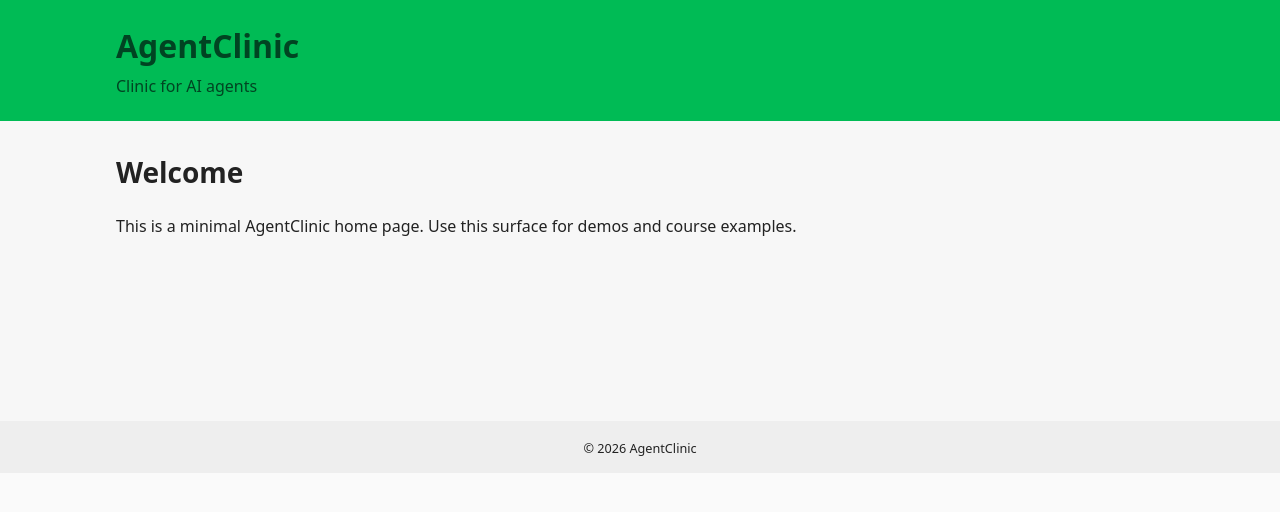
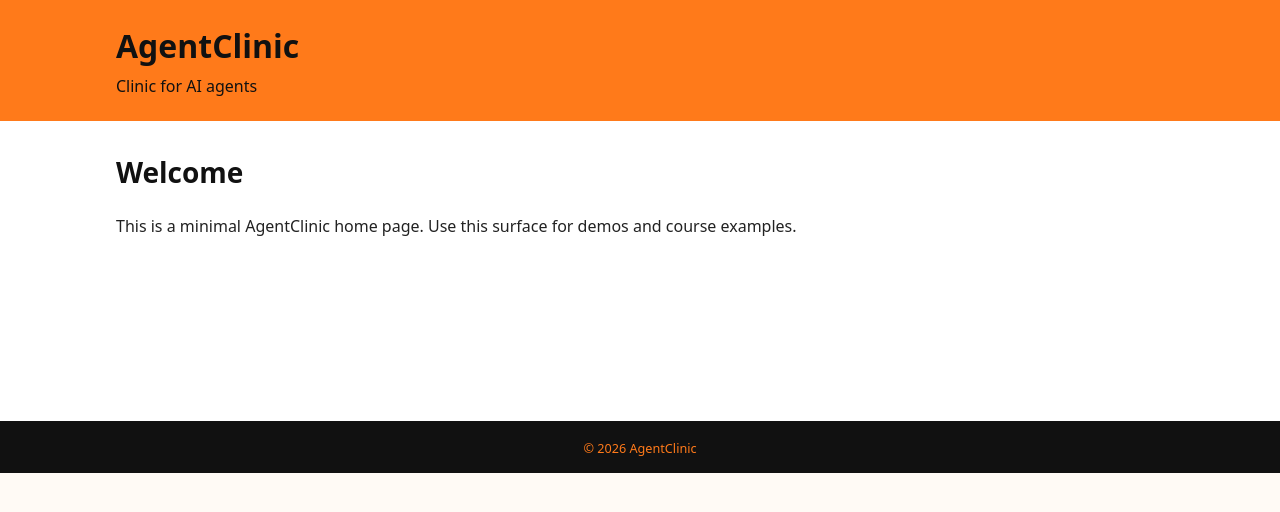
Before and after one commit to Aravinda89/Spec-Driven-Development-with-Coding-Agents, a website with bundled scripts: page public/index.html in a window 1280 px wide. Built offline with nearby package versions, Linux system fonts and the light colour scheme.

Commit message:
Update styles.css

```diff
--- a/public/css/styles.css
+++ b/public/css/styles.css
@@ -1,14 +1,14 @@
 * { box-sizing: border-box; }
 html, body { margin: 0; padding: 0; min-height: 100%; }
-body { font-family: system-ui, -apple-system, 'Segoe UI', Roboto, 'Helvetica Neue', Arial; margin: 0; color: #222; background: #fafafa; }
+body { font-family: system-ui, -apple-system, 'Segoe UI', Roboto, 'Helvetica Neue', Arial; margin: 0; color: #111111; background: #fffaf5; }
 .container { width: min(100%, 1080px); margin: 0 auto; padding: 0 16px; }
-.site-header { background: #0b5; padding: 24px 0; color: #042; }
+.site-header { background: #ff7a1a; padding: 24px 0; color: #111111; }
 .site-header h1 { margin: 0; font-size: 2rem; }
 .site-header p { margin: 8px 0 0; font-size: 1rem; }
-.site-main { padding: 32px 0; min-height: 300px; background: #f7f7f7; }
-.site-main h2 { font-size: 1.75rem; margin-top: 0; }
-.site-main p { line-height: 1.6; max-width: 760px; }
-.site-footer { background: #eee; padding: 16px 0; text-align: center; font-size: 0.95rem; }
+.site-main { padding: 32px 0; min-height: 300px; background: #ffffff; }
+.site-main h2 { font-size: 1.75rem; margin-top: 0; color: #111111; }
+.site-main p { line-height: 1.6; max-width: 760px; color: #222222; }
+.site-footer { background: #111111; padding: 16px 0; text-align: center; font-size: 0.95rem; color: #ff7a1a; }
 #app { display: flex; flex-direction: column; min-height: 100vh; }
 
 @media (max-width: 768px) {
```
